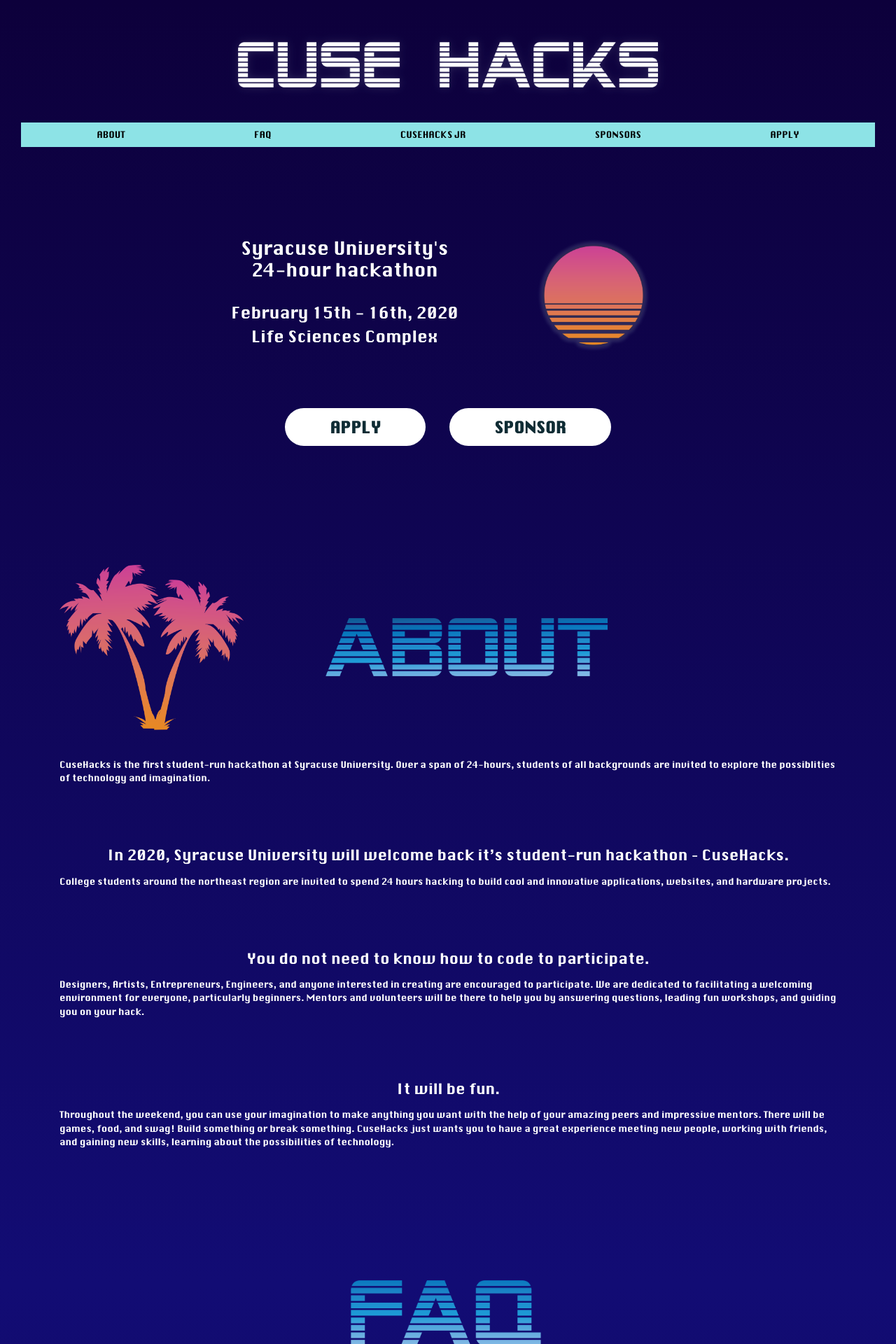
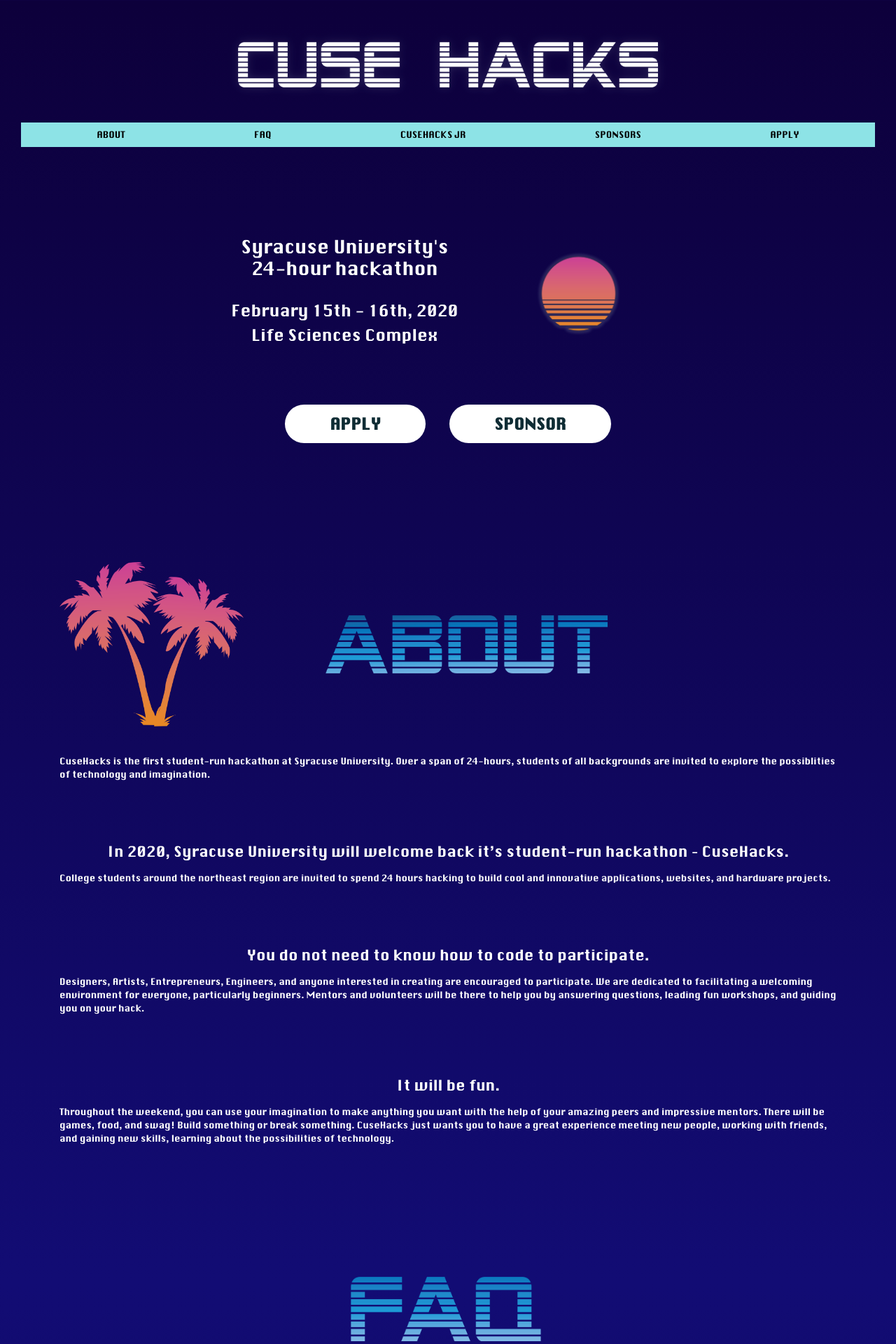
Before and after one commit to innovateorange/cusehacks, a Jekyll site: the page built from index.html, in a window 1280 px wide. Shown: the top 1920 px of the page at 70% size. Built offline with Jekyll 4.4.1, drawn with Linux system fonts in a browser that asks for light colours; nearby versions of some CDN libraries.

Commit message:
fixed sun

```diff
--- a/css/original.css
+++ b/css/original.css
@@ -124,6 +124,7 @@
 .sun {
   width: 150%;
   height: 150%;
+  max-width: 125px;
 }
 
 /*
```
